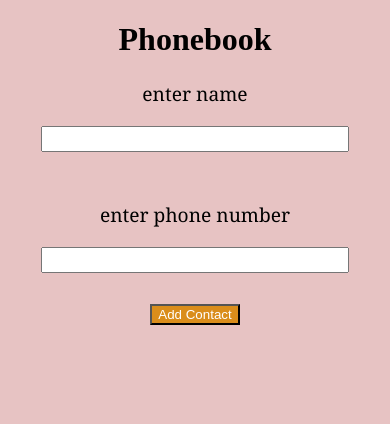
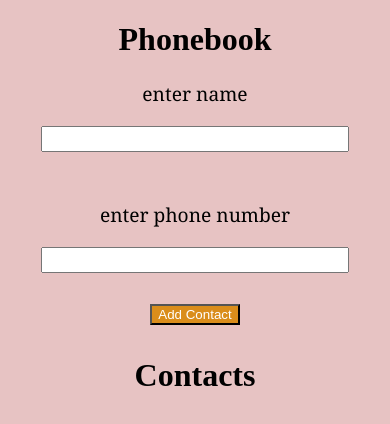
Before and after one commit to Zharkynbek/goit-react-hw-02-phonebook, a React (Create React App) app: page / in a window 390 px wide. Shown: the top 424 px of the page. Built offline with nearby package versions, Linux system fonts and the light colour scheme.

Commit message:
a liitle change in phonebookForm

```diff
--- a/src/components/Phonebook/Phonebook.js
+++ b/src/components/Phonebook/Phonebook.js
@@ -9,19 +9,18 @@ class Phonebook extends Component {
     number: "",
     contacts: [],
   };
-  // ============== this methode do nothing
-  reset = () => {
-    this.setState({ name: "", number: "" });
-  };
-  // =========================================
 
   handleAddContact = (e) => {
     e.preventDefault();
-    this.reset();
     const { name, number } = this.state;
     this.setState((prev) => ({
       contacts: [...prev.contacts, { name, number, id: shortid.generate() }],
     }));
+    this.reset();
+  };
+
+  reset = () => {
+    this.setState({ name: "", number: "" });
   };
 
   deleteContacts = (contactIt) => {
@@ -49,7 +48,10 @@ class Phonebook extends Component {
           onChangeNumber={this.handleChangeNumber}
           onChangeName={this.handleChangeName}
         />
-        <PhonebookList onDeleteContacts={this.deleteContacts} contacts={this.state.contacts} />
+        <PhonebookList
+          onDeleteContacts={this.deleteContacts}
+          contacts={this.state.contacts}
+        />
       </div>
     );
   }
--- a/src/components/Phonebook/PhonebookForm.js
+++ b/src/components/Phonebook/PhonebookForm.js
@@ -28,6 +28,7 @@ const PhonebookForm = ({ onAddContact, onChangeNumber, onChangeName }) => {
         </label>
         <br />
         <button>Add Contact</button>
+        <h3>Contacts</h3>
       </form>
     </div>
   );
```
